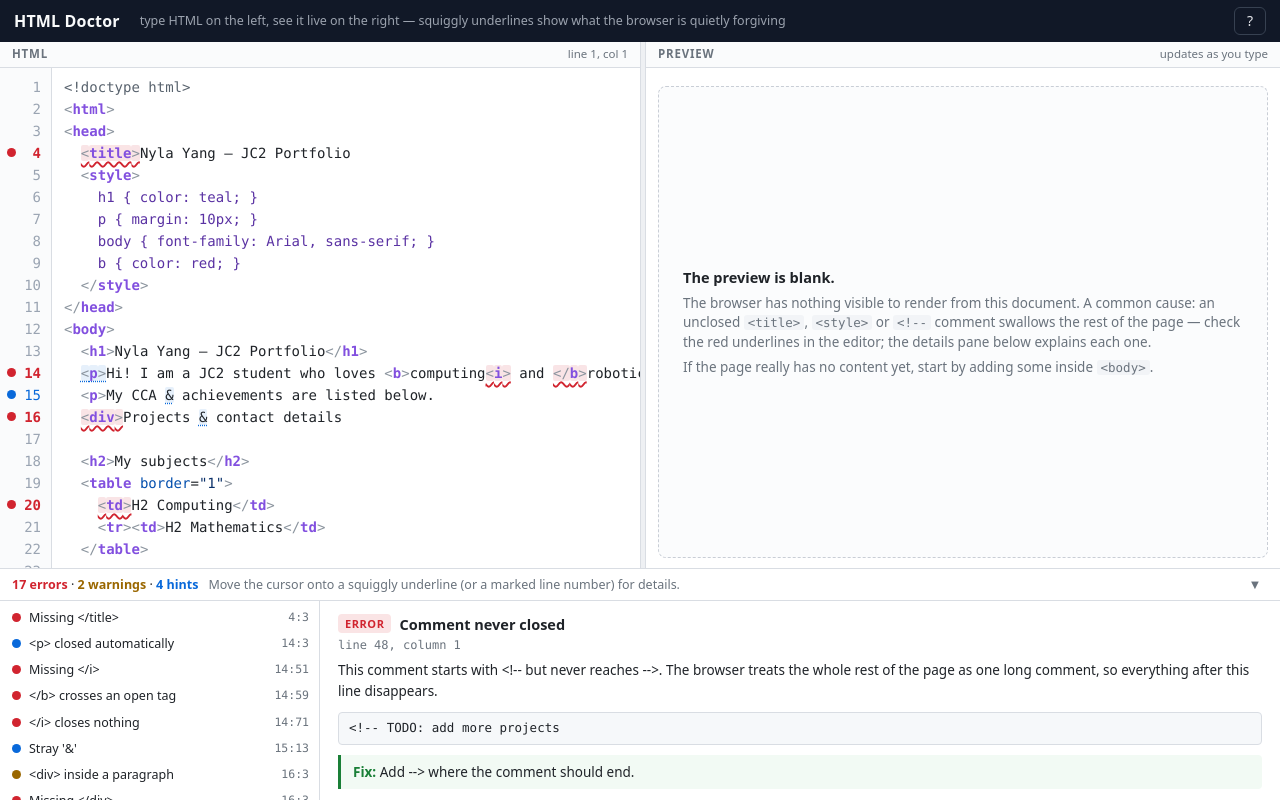
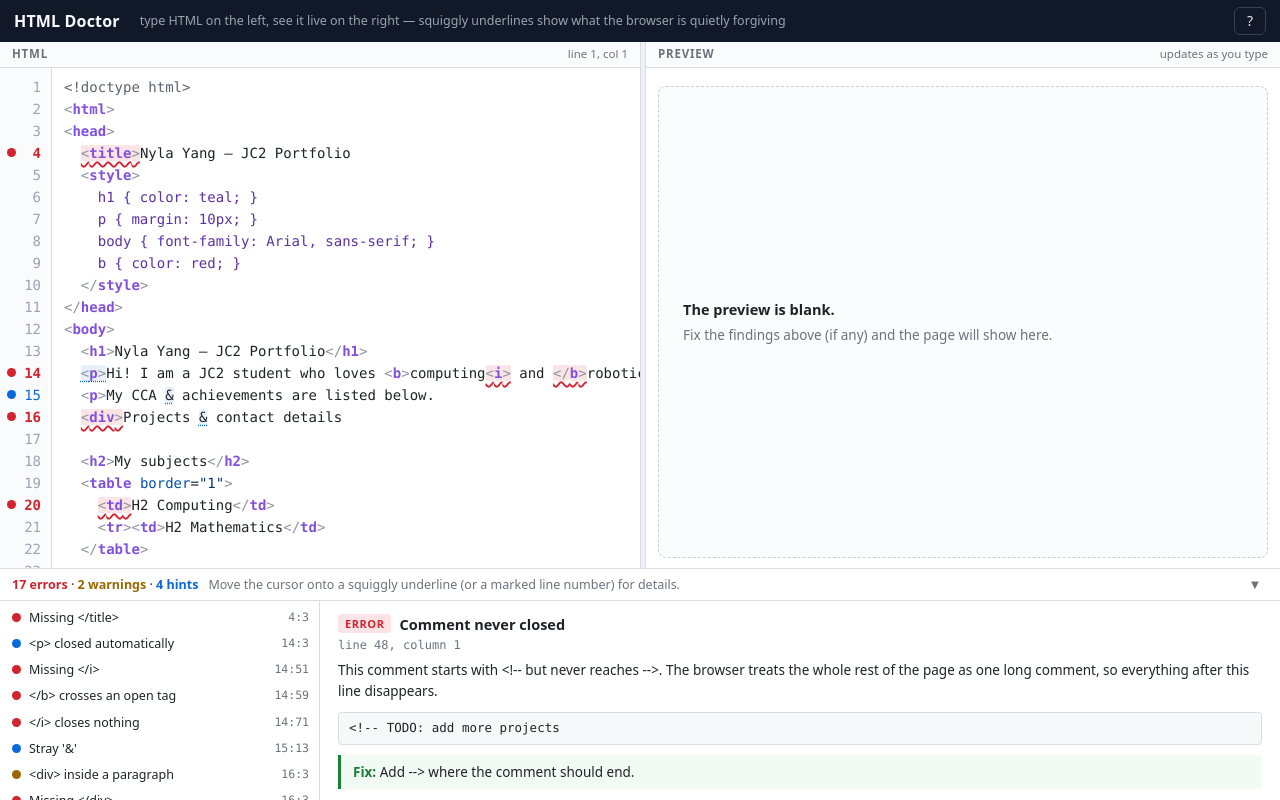
Before and after one commit to nyjc-computing/html-doctor, a plain HTML site: page index.html in a window 1280 px wide. Drawn offline with Linux system fonts and the light colour scheme.

Commit message:
Placeholder: keep the blank-preview note to two lines

```diff
--- a/index.html
+++ b/index.html
@@ -48,7 +48,6 @@ main{flex:1;display:flex;min-height:0;min-width:0}
   display:flex;flex-direction:column;justify-content:center;gap:6px;
   padding:14px 24px;color:var(--dim);font-size:13.5px}
 #pv-empty b{color:var(--ink);font-size:14.5px}
-#pv-empty code{font:12.5px var(--mono);background:#f2f4f7;border-radius:3px;padding:0 4px}
 #pv-empty[hidden]{display:none}
 .pane-head .note.stale{color:var(--warn);font-weight:600;animation:pulse 1.1s ease-in-out infinite}
 @keyframes pulse{0%,100%{opacity:1}50%{opacity:.4}}
@@ -175,10 +174,7 @@ dialog#help th{background:#f2f4f7}
     <iframe id="pv" sandbox="allow-scripts allow-forms allow-popups allow-modals" title="HTML preview"></iframe>
     <div id="pv-empty" hidden>
       <b>The preview is blank.</b>
-      <span>The browser has nothing visible to render from this document. A common cause: an unclosed
-      <code>&lt;title&gt;</code>, <code>&lt;style&gt;</code> or <code>&lt;!--</code> comment swallows the
-      rest of the page — check the red underlines in the editor; the details pane below explains each one.</span>
-      <span>If the page really has no content yet, start by adding some inside <code>&lt;body&gt;</code>.</span>
+      <span>Fix the findings above (if any) and the page will show here.</span>
     </div>
   </section>
 </main>
```
